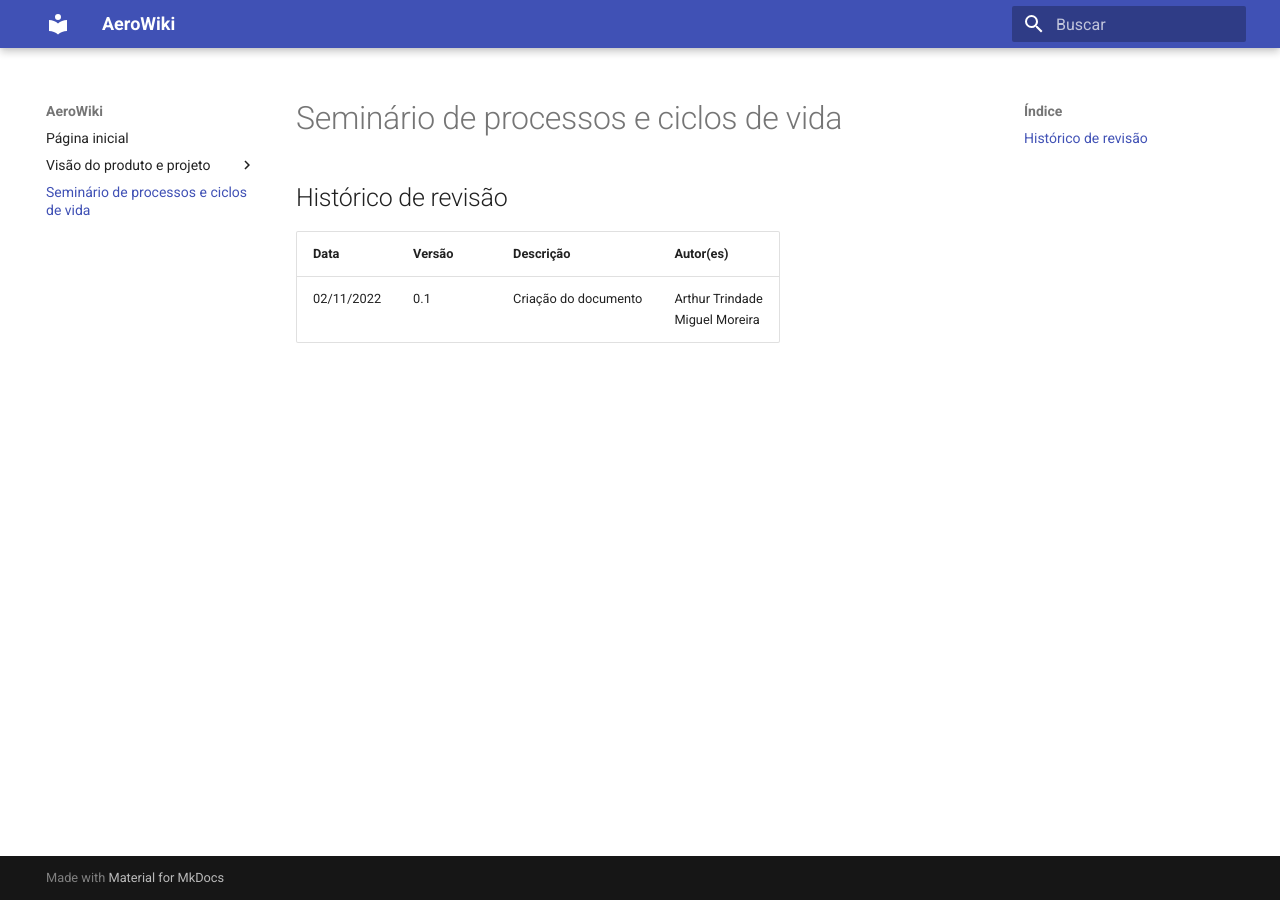
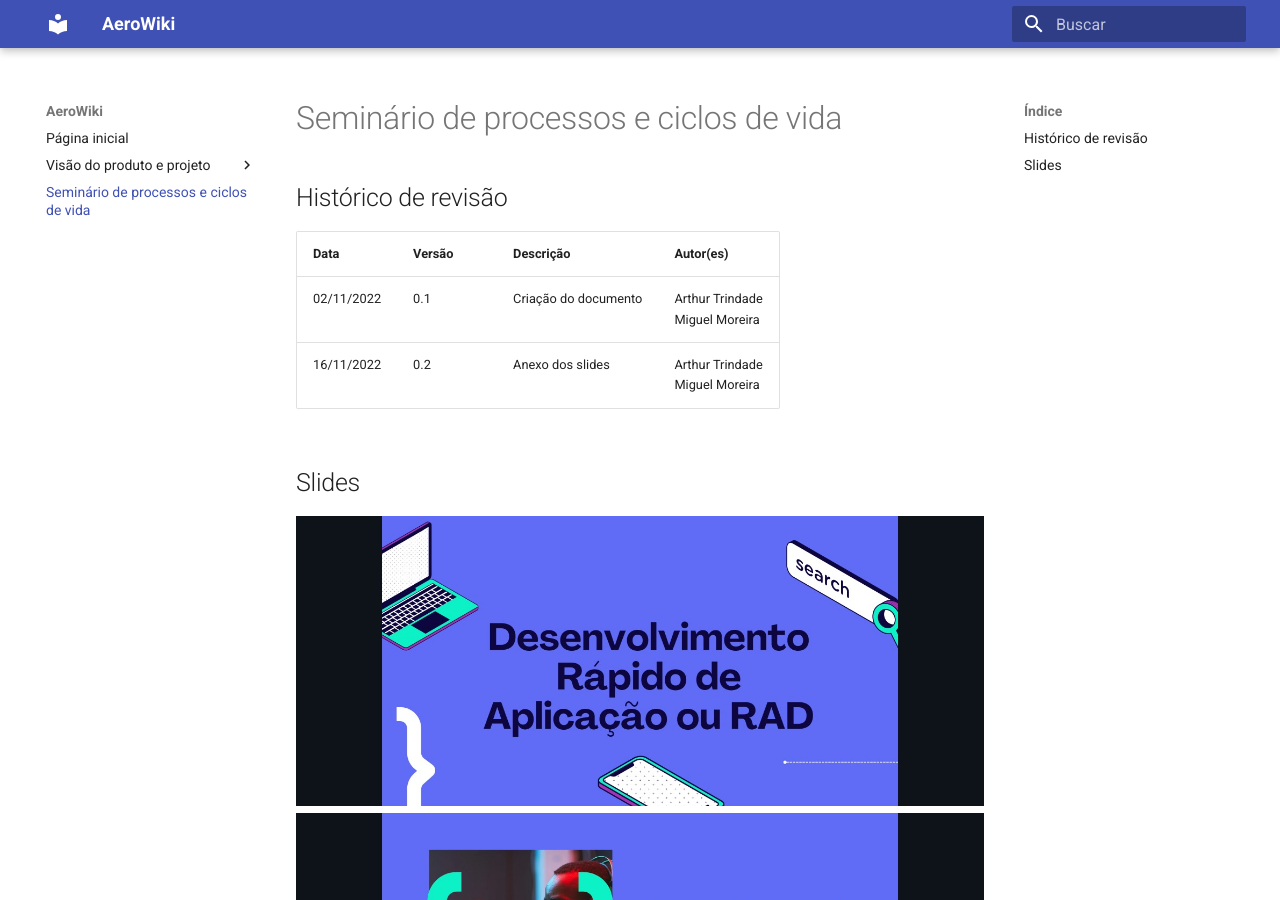
Before and after one commit to mdsreq-fga-unb/2022.2-AeroWiki, an MkDocs documentation site: the page built from docs/seminario_processos_ciclos.md, in a window 1280 px wide and 900 px high. Built offline with MkDocs 1.6.1 and Material for MkDocs 9.7.7, drawn with Linux system fonts in a browser that asks for light colours.

Commit message:
#8: anexo slides rad
Co-authored-by: Arthur Trindade <arthur-catrindadeunb@hotmail.com>

```diff
--- a/docs/seminario_processos_ciclos.md
+++ b/docs/seminario_processos_ciclos.md
@@ -5,3 +5,13 @@
 | Data       | Versão | Descrição            | Autor(es)                          |
 | ---------- | ------ | -------------------- | ---------------------------------- |
 | 02/11/2022 | 0.1    | Criação do documento | Arthur Trindade <br>Miguel Moreira |
+| 16/11/2022 | 0.2    | Anexo dos slides     | Arthur Trindade <br>Miguel Moreira |
+
+
+## Slides
+
+![Slide 01 - RAD](imagens/rad1.jpeg)
+![Slide 02 - RAD](imagens/rad2.jpeg)
+![Slide 03 - RAD](imagens/rad3.jpeg)
+![Slide 04 - RAD](imagens/rad4.jpeg)
+![Slide 05 - RAD](imagens/rad5.jpeg)
```
Also changed, not shown: docs/imagens/rad1.jpeg (added), docs/imagens/rad2.jpeg (added), docs/imagens/rad3.jpeg (added), docs/imagens/rad4.jpeg (added), docs/imagens/rad5.jpeg (added).
